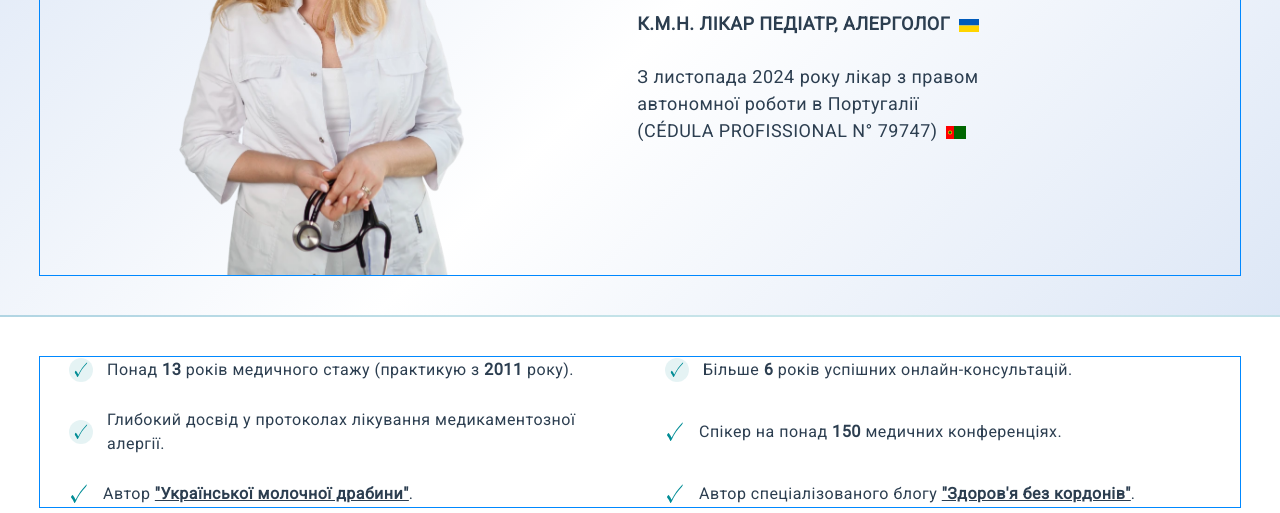
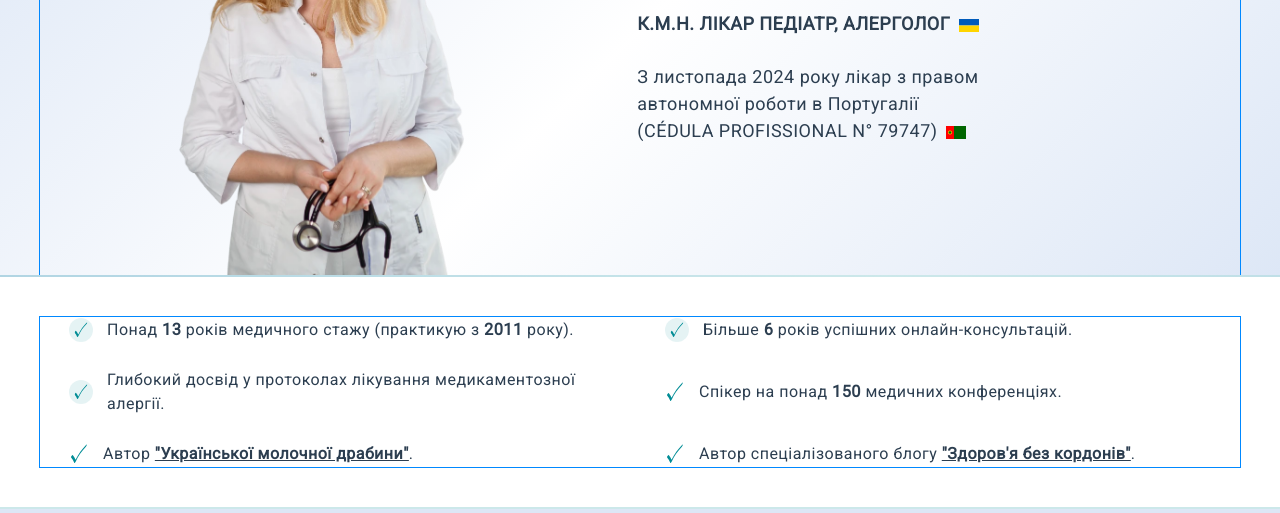
Before and after one commit to Iryna-Bigdash/dr-Barzylovych-website, a plain HTML site: page index.html in a window 1280 px wide. Shown: the part 287-800 px from the top of the page. Drawn offline with nearby package versions, Linux system fonts and the light colour scheme; a web font is replaced by a local one.

Commit message:
removed padding-bottom for hero on tablet and desk

```diff
--- a/styles.css
+++ b/styles.css
@@ -212,6 +212,11 @@ img[loading="lazy"].loaded {
 
 
 /* ========== HERO SECTION ========== */
+@media screen and (min-width: 768px) {
+.section.hero{
+padding-bottom: 0;
+}
+}
 .hero {
     background: linear-gradient(135deg, var(--text-bg) 0%, var(--bg-white) 50%, var(--text-bg) 100%);
     display: flex;
```
Also changed, not shown: assets/images/favicon.ico (added), assets/images/icons/child-care-recommendations.svg (added), assets/images/icons/follow-up-consultation.svg (added), assets/images/icons/medical-consultation.svg (added), 5 other files.
